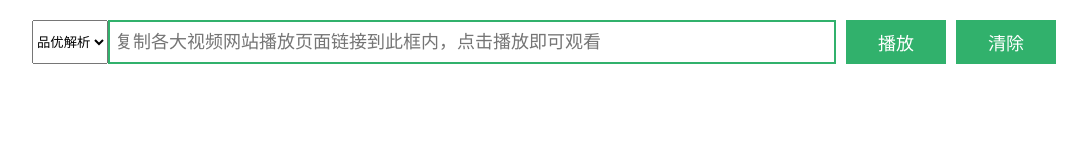
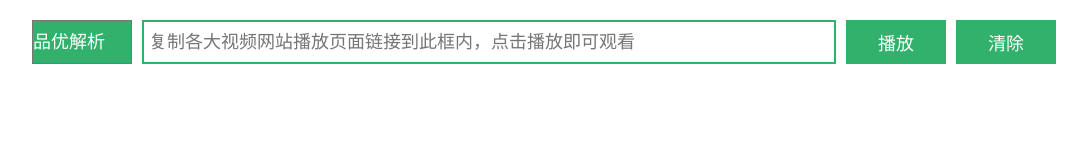
Before and after one commit to xinconan/VIPlayer, a plain HTML site: page pages/index.html in a window 1280 px wide. Both pictures are taken after a click on the button "播放". Shown: the whole page, without its empty margins (96-1183 px from the left). Drawn offline with Linux system fonts and the light colour scheme.

Commit message:
feat: play

```diff
--- a/pages/index.html
+++ b/pages/index.html
@@ -35,6 +35,17 @@
     background: #2B985D;
     cursor: pointer;
   }
+  select{
+    background: #31B16C;
+    color: #fff;
+    font-size: 18px;
+    width: 100px;
+    -webkit-appearance: none;
+    margin-right: 10px;
+  }
+  select:hover{
+    cursor: pointer;
+  }
   input{
     border: 2px solid #31B16C;
     color: #31B16C;
@@ -45,17 +56,17 @@
   </style>
 </head>
 <body>
-  <section class="flex flex-column">
+  <section class="flex flex-column" style="width: 100%;height: 100%;">
     <header>
       <div class="flex" style="width: 80%;margin: 20px auto;">
         <select name="channel" id="channel"></select>
-        <input class="flex-item" type="text" placeholder="复制各大视频网站播放页面链接到此框内，点击播放即可观看">
-        <button class="btn">播放</button>
+        <input class="flex-item" id="videoInput" type="text" placeholder="复制各大视频网站播放页面链接到此框内，点击播放即可观看">
+        <button class="btn" onclick="doPlay()">播放</button>
         <button class="btn">清除</button>
       </div>
     </header>
     <div class="flex-item">
-      <iframe src="" frameborder="0" scrolling="no"></iframe>
+      <iframe src="" frameborder="0" id="play" scrolling="no" style="width:100%;height: 100%;"></iframe>
     </div>
   </section>
 
@@ -69,7 +80,17 @@
     }
     let mySelect = document.getElementById('channel')
     mySelect.innerHTML = optHtml;
-  })
+  });
+
+  function doPlay(){
+    let mySelect = document.getElementById('channel')
+    let url = mySelect.options[mySelect.selectedIndex].value
+    let videoUrl = document.getElementById('videoInput').value
+    if (videoUrl.trim()) {
+      let play = document.getElementById('play')
+      play.src = url + videoUrl;
+    }
+  }
   </script>
 </body>
 </html>
--- a/pages/list.json
+++ b/pages/list.json
@@ -3,6 +3,26 @@
     {
       "name": "品优解析",
       "url": "http://api.pucms.com/xnflv/?url="
+    },
+    {
+      "name": "腾讯可用，百域阁视频",
+      "url": "http://api.baiyug.cn/vip/index.php?url="
+    },
+    {
+      "name": "无名小站",
+      "url": "http://www.82190555.com/index/qqvod.php?url="
+    },
+    {
+      "name": "超清接口1_0",
+      "url": "http://www.52jiexi.com/tong.php?url="
+    },
+    {
+      "name": "超清接口1_1",
+      "url": "http://www.52jiexi.com/yun.php?url="
+    },
+    {
+      "name": "超清接口2",
+      "url": "http://jiexi.92fz.cn/player/vip.php?url="
     }
   ]
 }
```
